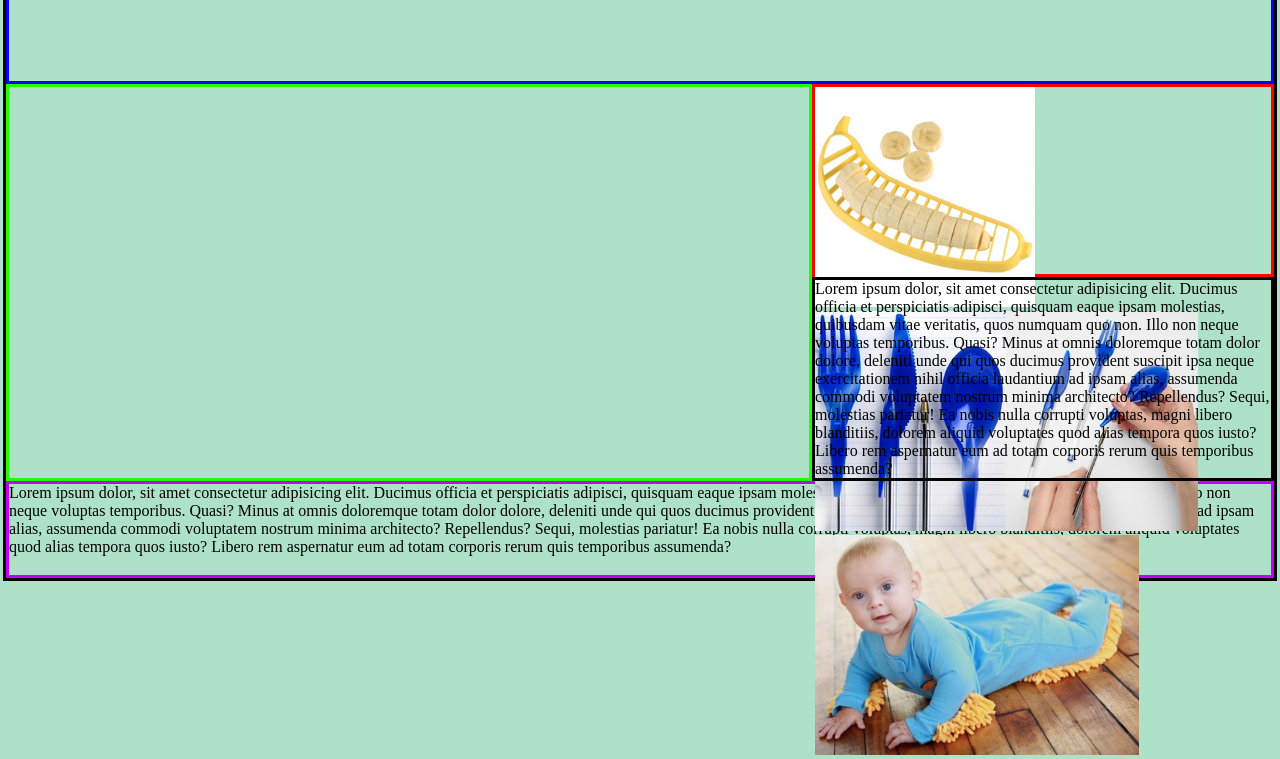
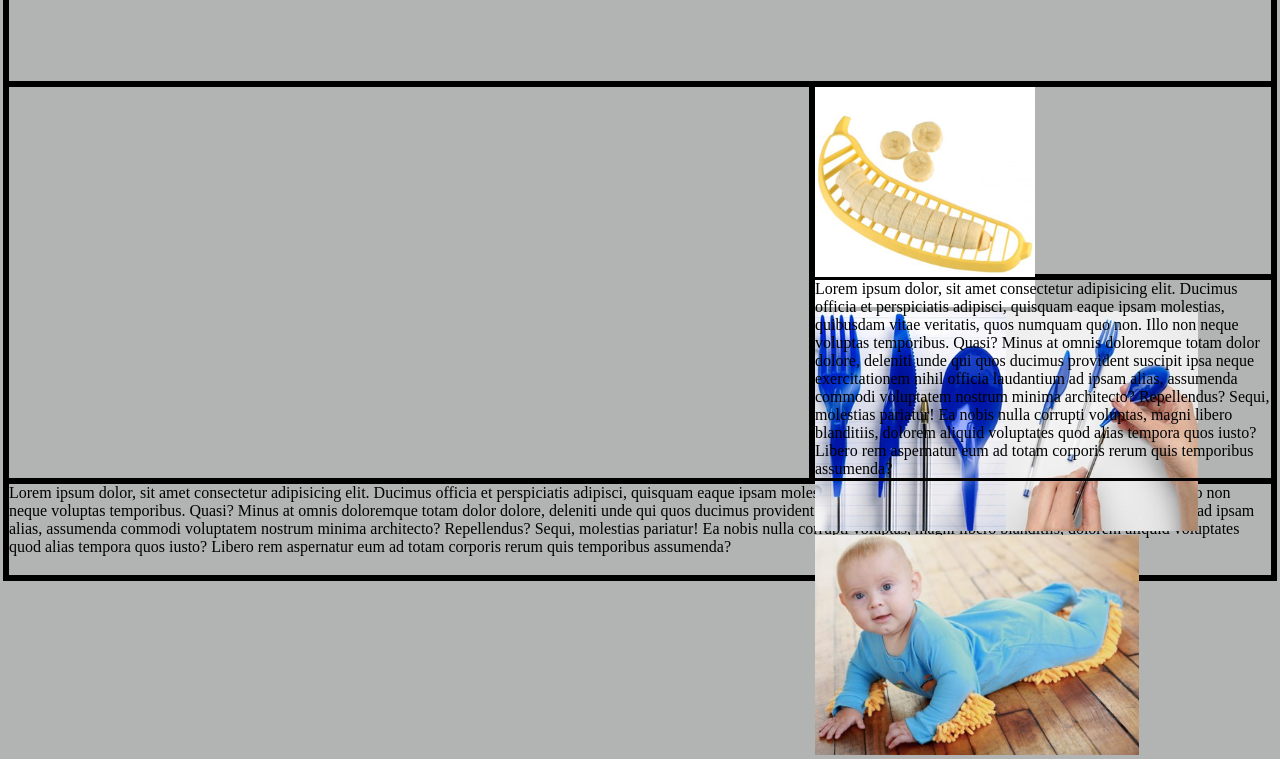
Before and after one commit to mScottEvans/BudgetTrackerApp, a plain HTML site: page index.html in a window 1280 px wide. Shown: the part 228-987 px from the top of the page. Drawn offline with nearby package versions, Linux system fonts and the light colour scheme.

Commit message:
added styling

```diff
--- a/css/style.css
+++ b/css/style.css
@@ -1,7 +1,7 @@
 body{
   margin: 3px;
   padding: 0px;
-  background-color: rgb(174, 226, 200);
+  background-color: rgb(178, 180, 179);
 }
 
 
@@ -22,21 +22,21 @@ grid-row-gap: 0px;
 .div5 { grid-area: 4 / 2 / 5 / 6; }
 
 .div1{
-  border: 3px solid blue;
+  border: 3px solid rgb(0, 0, 0);
   text-align: center;
   font-size: 3em;
   padding: 30px;
   text-decoration: underline;
 }
 .div2{
-  border: 3px solid rgb(30, 255, 0);
+  border: 3px solid rgb(0, 0, 0);
   width: 100vh;
 }
 .div3{
-  border: 3px solid rgb(195, 0, 255);
+  border: 3px solid rgb(0, 0, 0);
 }
 .div4{
-  border: 3px solid rgb(255, 0, 0);
+  border: 3px solid rgb(0, 0, 0);
 }
 .div5{
   border: 3px solid rgb(0, 0, 0);
```
